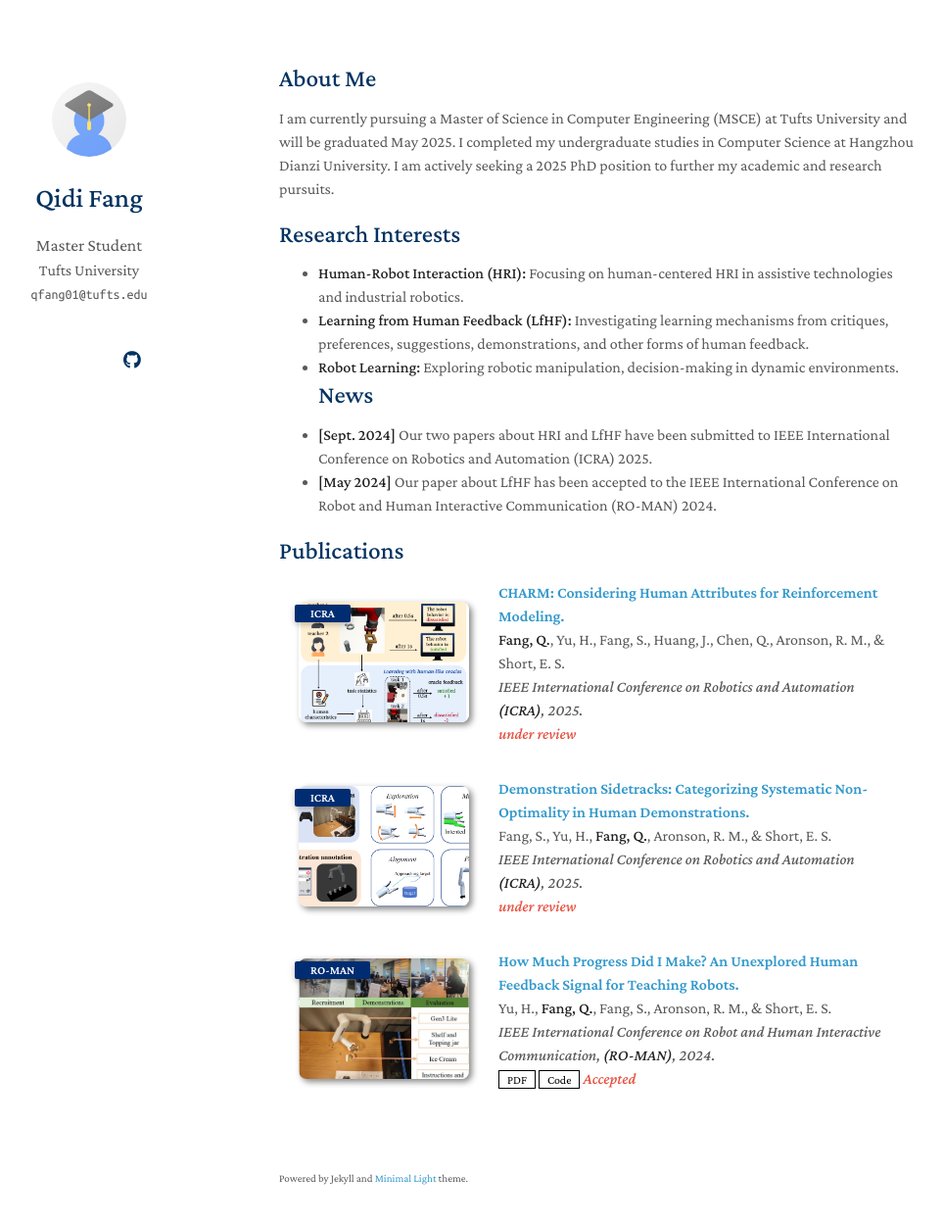
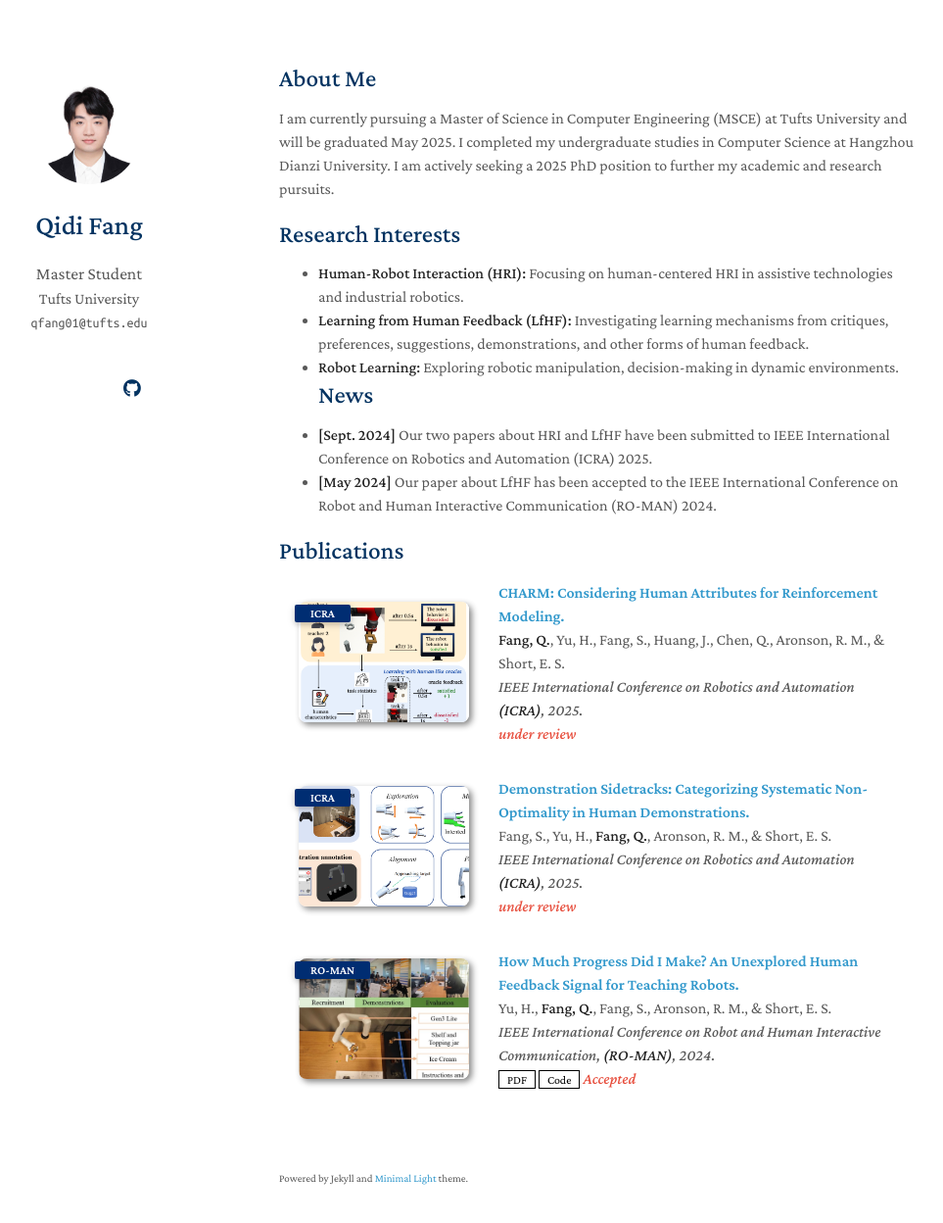
Before and after one commit to NoahF1205/qidifang.github.io, a Jekyll site: the page built from index.md, in a window 1280 px wide and 1283 px high. Shown: the top 1248 px of the window at 98% size, without its empty margins (185-1148 px from the left). Built offline with Jekyll 4.4.1, drawn with Linux system fonts in a browser that asks for light colours; a style sheet for code colours, icons or effects is not loaded; our own code applies the rules of GitHub Pages for plain Markdown files.

Commit message:
Update _config.yml

```diff
--- a/_config.yml
+++ b/_config.yml
@@ -20,7 +20,7 @@ github_link: https://github.com/NoahF1205
 
 # Images (e.g., your profile picture and your website's favicon)
 # "favicon" and "favicon_dark" are used for the light and dark modes, respectively.
-avatar: ./assets/img/avatar.png
+avatar: ./assets/img/fig.jpg
 favicon: ./assets/img/favicon.png
 favicon_dark: ./assets/img/favicon-dark.png
 
```
